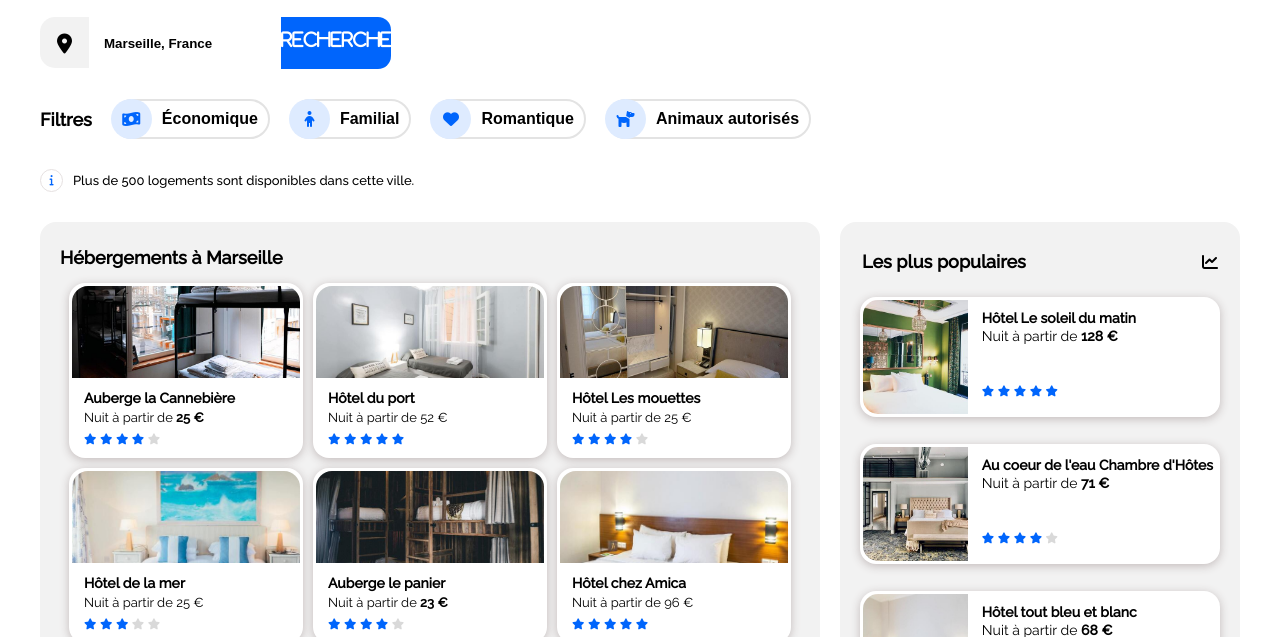
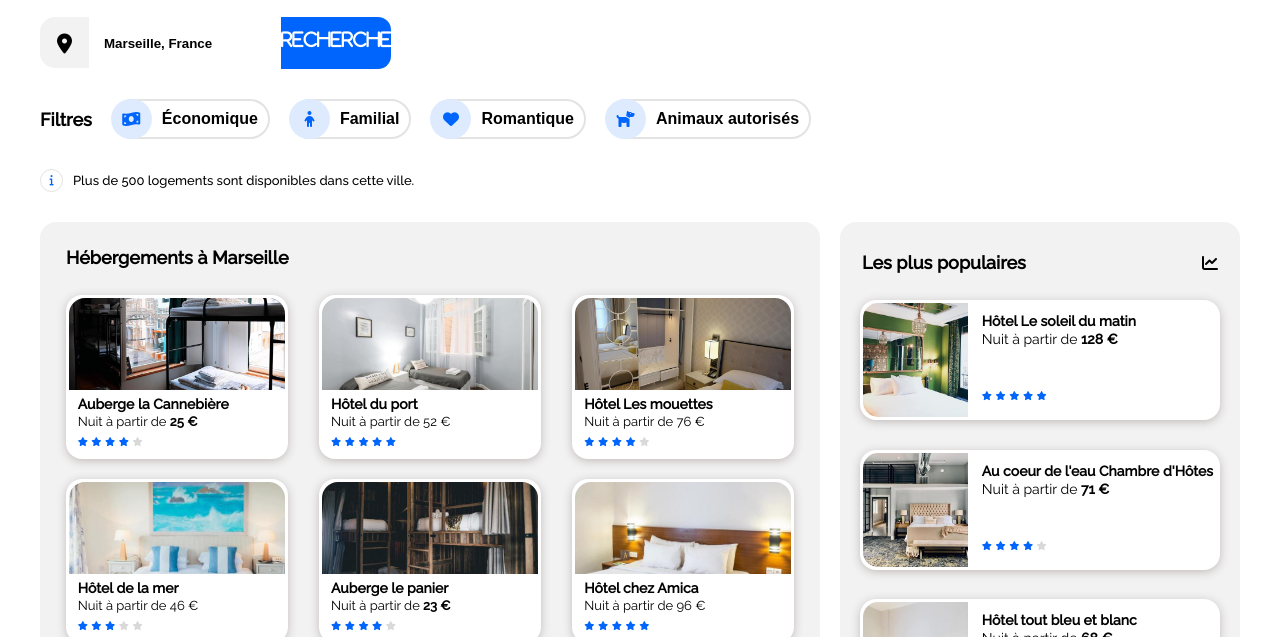
Before and after one commit to pascalinecte91/P2_Booki_-Transformez_maquette, a website: page index.html in a window 1280 px wide. Shown: the part 163-800 px from the top of the page. Drawn offline with Linux system fonts and the light colour scheme.

Commit message:
margin hebergement ok

```diff
--- a/css/style.css
+++ b/css/style.css
@@ -57,7 +57,7 @@ ul {
 
 .starGrey {
  color: #d9d9d9;
- font-size: 11px;
+ font-size: 9px;
 }
 
 /********************
@@ -249,11 +249,13 @@ button.btn-gray-light:hover {
 .hebergements {
     display: flex;
     flex-wrap: wrap;
-    justify-content: center;
+    justify-content: space-around;
     width: 65%;
-    gap: 10px 10px;
+    gap: 20px 20px;
     background-color: var(--gray-light);
     border-radius: 16px;
+    padding-left: 20px;
+    padding-right: 20px;
 }
 
 .hebergements .title {
@@ -264,7 +266,7 @@ button.btn-gray-light:hover {
     flex-wrap: nowrap;
     justify-content: flex-start;
     background-color: transparent;
-    padding: 25px 0px 5px 20px;
+    padding: 25px 0px 7px 6px;
 }
 
 .hebergment {
@@ -293,14 +295,14 @@ a:hover.hebergment {
 }
 
 .hebergment figcaption > i {
-    font-size: 11px;
+    font-size: 9px;
     color: var(--blue);
     padding-bottom: 10px;
 }
 
 .hebergment figcaption {
-    line-height: 20px;
-    padding: 5px 5px 0px 12px;
+    line-height: 18px;
+    padding: 0px 0px 0px 9px;
     font-size: 14px;
 }
 
@@ -318,7 +320,7 @@ a:hover.hebergment {
 
 .plusInfo {
     width: 100%;
-    padding-left: 25px;
+    padding-left: 6px;
     padding-bottom: 30px;
     padding-top: 20px;
 }
@@ -388,13 +390,13 @@ a:hover .popularItem {
 }
 
 .popular i {
-    font-size: 11px;
+    font-size: 9px;
     color: var(--blue);
     padding-bottom: 10px;
 }
 
  .popular .starGrey i {
-    font-size: 11px;
+    font-size: 9px;
     color: #d9d9d9;
     padding-bottom: 10px;
 }
--- a/css/style.mobile.css
+++ b/css/style.mobile.css
@@ -89,11 +89,15 @@ header {
     height: 53px;
 }
 
+::placeholder {
+  font-size: 17px;
+
+}
 /**********************
        FILTERS  / INFO
 ***********************/
 .filters {
-    padding: 0px 30px;
+    padding: 15px 30px;
 }
 
 .filtersBtn {
@@ -115,7 +119,7 @@ button.btn-gray-light i {
     font-weight: 600;
     height: 55px;
     border: 2px solid rgb(228, 226, 226);
-    margin: 10px 12px 10px 0px;
+    margin: 10px 14px 10px 0px;
 }
 
 
@@ -217,6 +221,11 @@ a:hover.hebergment {
     padding-top: 15px;
     line-height: 20px;
     padding-bottom: 10px;
+    font-size: 16px;
+}
+
+.popularItem p {
+    font-size: 14px;
 }
 
 .infoPopular {
@@ -226,27 +235,14 @@ a:hover.hebergment {
 
 .popular .title {
     font-size: var(--title-section-mobile);
+    padding-left: 5px;
+    padding-bottom: 30px;
 }
+
 
 .popularIcone {
     font-size: 17px;
     padding-top: 6px;
-}
-
-.popular .popularName {
-    font-size: 19px;
-}
-
-h3.popularName {
-    font-size: 16px;
-}
-
-.popular h2.title {
-    padding: 30px 15px 20px 5px;
-}
-
-.popular h2.title i {
-    font-size: 25px;
 }
 
 a:hover .popularItem {
--- a/css/style.tablet.css
+++ b/css/style.tablet.css
@@ -48,19 +48,23 @@ main {
 }
 
 .hebergements .title {
-    padding: 24px 0px 0px 10px;
+    padding: 25px 0px 0px 25px;
     font-size: 17px;
     color: black;
 }
 
+.hebergements {
+    justify-content: space-evenly;
+}
 .hebergment {
-    width: 31%;
-    height: 30%;
+    width:40%;
+    height: 25%;
     border-radius: 20px 20px;
 }
 
 .hebergment figcaption {
-    line-height: 15px;
+    line-height: 13px;
+    font-size: 13px;
 }
 
 .hebergment p {
@@ -69,8 +73,9 @@ main {
 
 .plusInfo {
     font-size: 18px;
-    padding-bottom: 0px;
+    padding-bottom: 15px;
     padding-top: 0px;
+    padding-left: 25px;
 }
 
 a:hover.hebergment {
@@ -176,7 +181,7 @@ a:hover.activityCard {
 .activitTitle {
     font-size: 18px;
     color: black;
-    padding: 25px 0px 25px 0px;
+    padding: 25px 0px 10px 2px;
 }
 
 .ratio {
--- a/index.html
+++ b/index.html
@@ -74,11 +74,10 @@
 
         <div class="hebergPopular">
             <section class="hebergements">
-                <h3 class="title" id ="hebergements">Hébergements à Marseille</h3>
+                <h3 class="title" id="hebergements">Hébergements à Marseille</h3>
                 <a class="hebergment" href="#">
                     <figure>
-                        <img  src="./images/hebergements/4_small/marcus-loke-WQJvWU_HZFo-unsplash.jpg"
-                            alt="annonce-1" />
+                        <img src="./images/hebergements/4_small/marcus-loke-WQJvWU_HZFo-unsplash.jpg" alt="annonce-1" />
                         <figcaption>
                             <h4>Auberge la Cannebière</h4>
                             <p>Nuit à partir de<strong> 25 €</strong></p>
@@ -92,8 +91,7 @@
                 </a>
                 <a class="hebergment" href="#">
                     <figure>
-                        <img src="./images/hebergements/4_small/fred-kleber-gTbaxaVLvsg-unsplash.jpg"
-                            alt="annonce-2" />
+                        <img src="./images/hebergements/4_small/fred-kleber-gTbaxaVLvsg-unsplash.jpg" alt="annonce-2" />
                         <figcaption>
                             <h4>Hôtel du port</h4>
                             <p>Nuit à partir de 52 €</p>
@@ -108,12 +106,10 @@
                 </a>
                 <a class="hebergment" href="#">
                     <figure>
-                        <img src="./images/hebergements/4_small/reisetopia-B8WIgxA_PFU-unsplash.jpg"
-                            alt="annonce-3" />
+                        <img src="./images/hebergements/4_small/reisetopia-B8WIgxA_PFU-unsplash.jpg" alt="annonce-3" />
                         <figcaption>
                             <h4>Hôtel Les mouettes</h4>
-                            <p>Nuit à partir de 25 €</p>
-
+                            <p>Nuit à partir de 76 €</p>
                             <i class="fas fa-star"></i>
                             <i class="fas fa-star"></i>
                             <i class="fas fa-star"></i>
@@ -128,8 +124,7 @@
                             alt="annonce-4" />
                         <figcaption>
                             <h4>Hôtel de la mer</h4>
-                            <p>Nuit à partir de 25 €</p>
-
+                            <p>Nuit à partir de 46 €</p>
                             <i class="fas fa-star"></i>
                             <i class="fas fa-star"></i>
                             <i class="fas fa-star"></i>
@@ -141,8 +136,7 @@
                 </a>
                 <a class="hebergment" href="#">
                     <figure>
-                        <img src="./images/hebergements/4_small/nicate-lee-kT-ZyaiwBe0-unsplash.jpg"
-                            alt="annonce-5" />
+                        <img src="./images/hebergements/4_small/nicate-lee-kT-ZyaiwBe0-unsplash.jpg" alt="annonce-5" />
                         <figcaption>
                             <h4>Auberge le panier</h4>
                             <p>Nuit à partir de<strong> 23 €</strong></p>
@@ -156,8 +150,7 @@
                 </a>
                 <a class="hebergment" href="#">
                     <figure>
-                        <img
-                            src="./images/hebergements/4_small/febrian-zakaria-sjvU0THccQA-unsplash.jpg"
+                        <img src="./images/hebergements/4_small/febrian-zakaria-sjvU0THccQA-unsplash.jpg"
                             alt="annonce-6" />
                         <figcaption>
                             <h4>Hôtel chez Amica</h4>
@@ -205,8 +198,7 @@
                 </a>
                 <a href="#">
                     <figure class="popularItem">
-                    <img src="./images/hebergements/4_small/aw-creative-VGs8z60yT2c-unsplash.jpg"
-                        alt="popular2" />
+                        <img src="./images/hebergements/4_small/aw-creative-VGs8z60yT2c-unsplash.jpg" alt="popular2" />
                         <figcaption>
                             <div>
                                 <h4>Au coeur de l'eau Chambre d'Hôtes</h4>
@@ -225,7 +217,8 @@
                 </a>
                 <a href="#">
                     <figure class="popularItem" id="trois">
-                    <img class="popularImg" src="./images/hebergements/4_small/febrian-zakaria-sjvU0THccQA-unsplash.jpg"
+                        <img class="popularImg"
+                            src="./images/hebergements/4_small/febrian-zakaria-sjvU0THccQA-unsplash.jpg"
                             alt="popular3" />
                         <figcaption>
                             <div>
@@ -249,7 +242,7 @@
         <!--END section Popular-->
 
         <section class="activites">
-            <h2 class="activitTitle" id ="activites">Activités à Marseille</h2>
+            <h2 class="activitTitle" id="activites">Activités à Marseille</h2>
             <div class="activityCards">
                 <a href="#" class="activityCard cardOne">
                     <figure class="activityPicture">
@@ -285,7 +278,8 @@
                 </a>
                 <a href="#" class="activityCard cardFive">
                     <figure class="activityPicture">
-                        <img class="ratio" src="./images/activites/4_small/florian-wehde-xW9e8gdotxI-unsplash.jpg" alt="image">
+                        <img class="ratio" src="./images/activites/4_small/florian-wehde-xW9e8gdotxI-unsplash.jpg"
+                            alt="image">
                         <figcaption class="activitLegend">
                             Notre-Dame-De-La-Garde
                         </figcaption>
```
Lines whose indentation alone changed are shown as unchanged.
